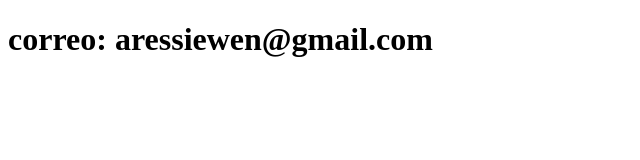
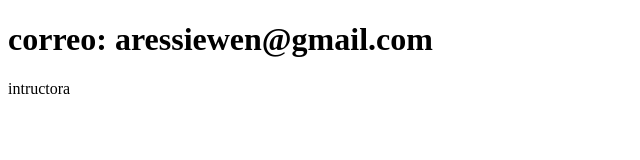
Before and after one commit to juaNOS01/sistema-de-registro, a plain HTML site: page contacto.html in a window 1280 px wide. Shown: the full height of the page, 0-640 px from the left. Drawn offline with Linux system fonts and the light colour scheme.

Commit message:
actualiza el contacto

```diff
--- a/contacto.html
+++ b/contacto.html
@@ -7,5 +7,6 @@
 </head>
 <body>
     <h1>correo: aressiewen@gmail.com</h1>
+        <p>intructora</p>
 </body>
 </html>
```
